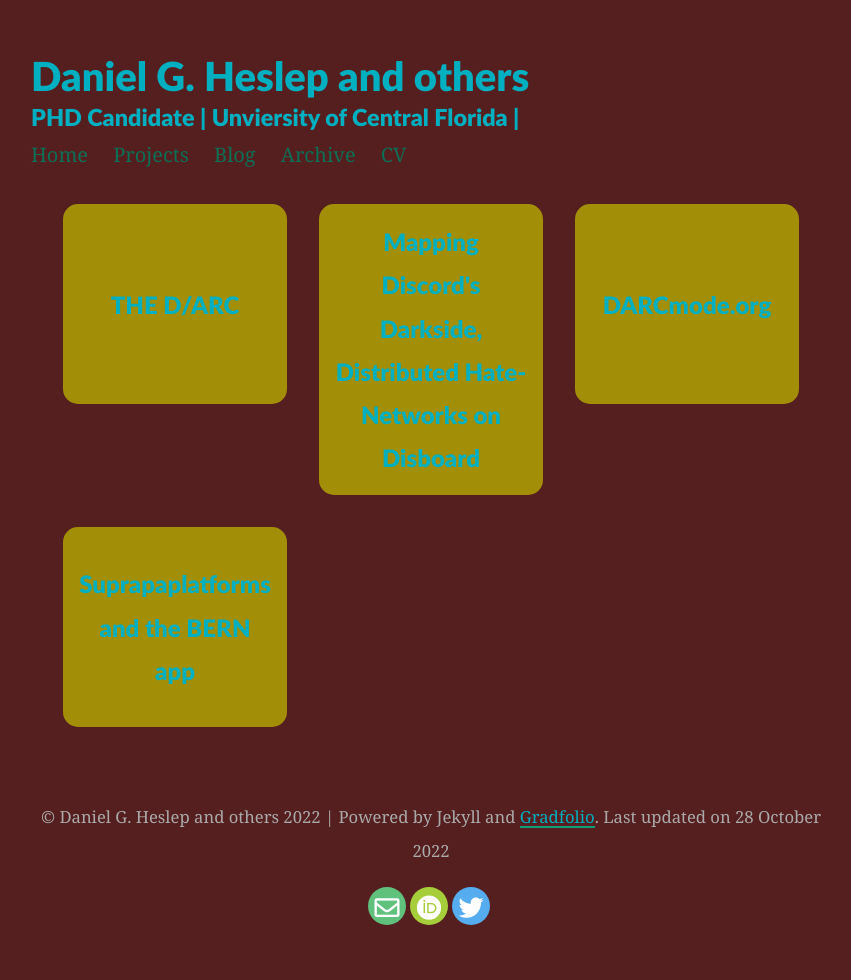
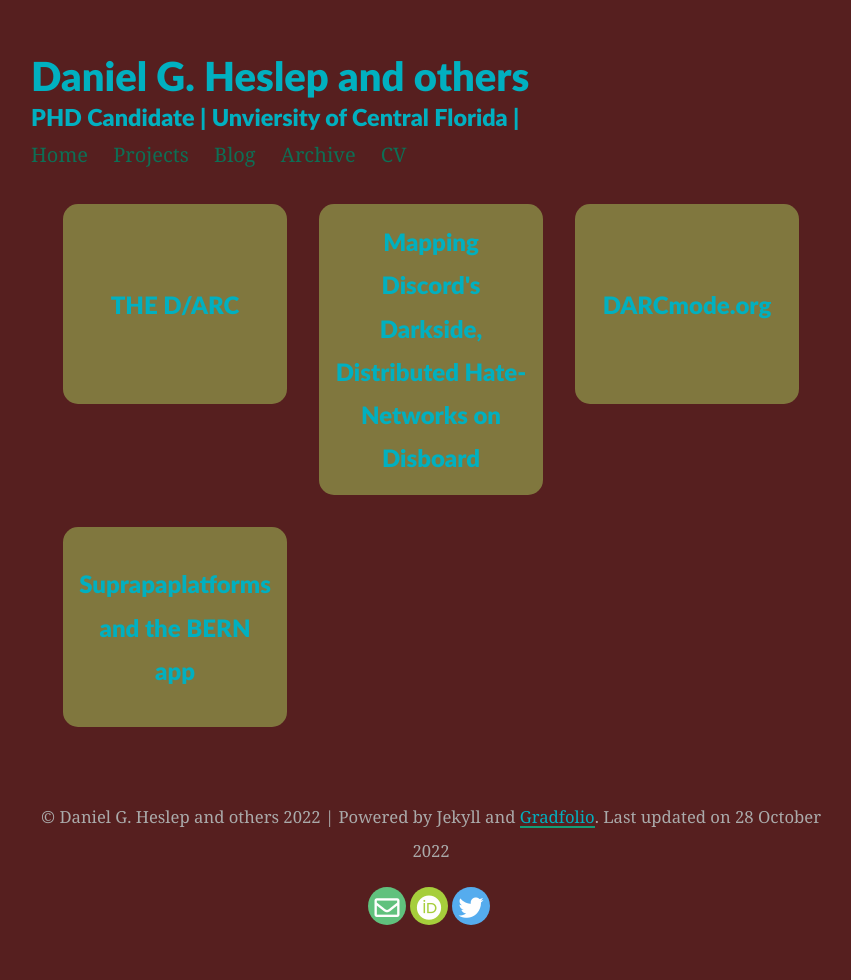
Before and after one commit to CreativeKenning/gradsitedemo, a Jekyll site: the page built from _pages/projects.md, in a window 1280 px wide. Shown: the whole page, without its empty margins (209-1060 px from the left). Built offline with Jekyll 4.4.1, drawn with Linux system fonts in a browser that asks for light colours; nearby versions of some CDN libraries.

```diff
--- a/assets/css/_sass/variables.scss
+++ b/assets/css/_sass/variables.scss
@@ -12,7 +12,7 @@
 
 // Color scheme for light
 $body-bg: #561f1f;
-$projectbox: #a38e07;
+$projectbox: #80773e;
 $text-color: rgb(1, 176, 192);
 
 // Color scheme for dark modes
```
